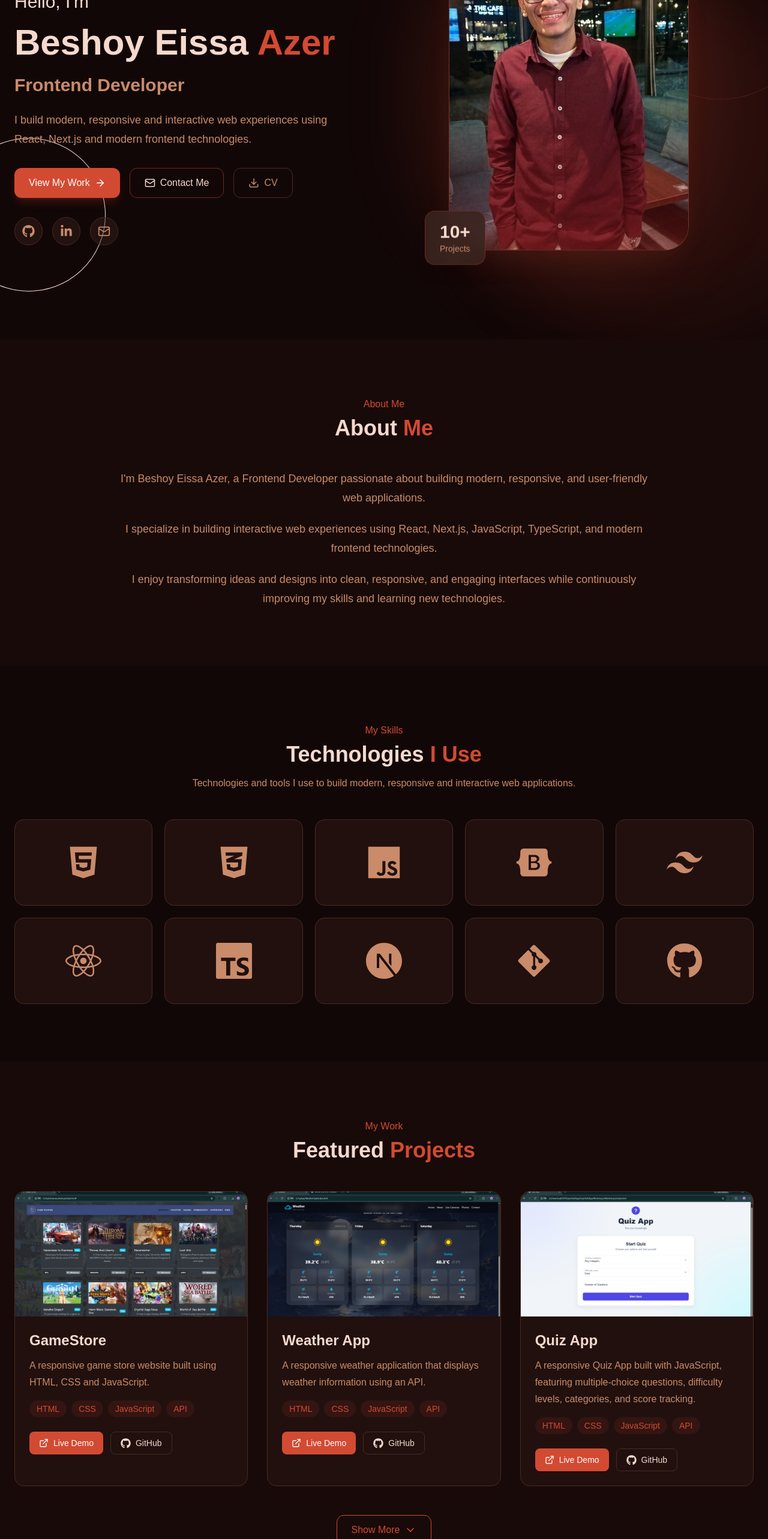
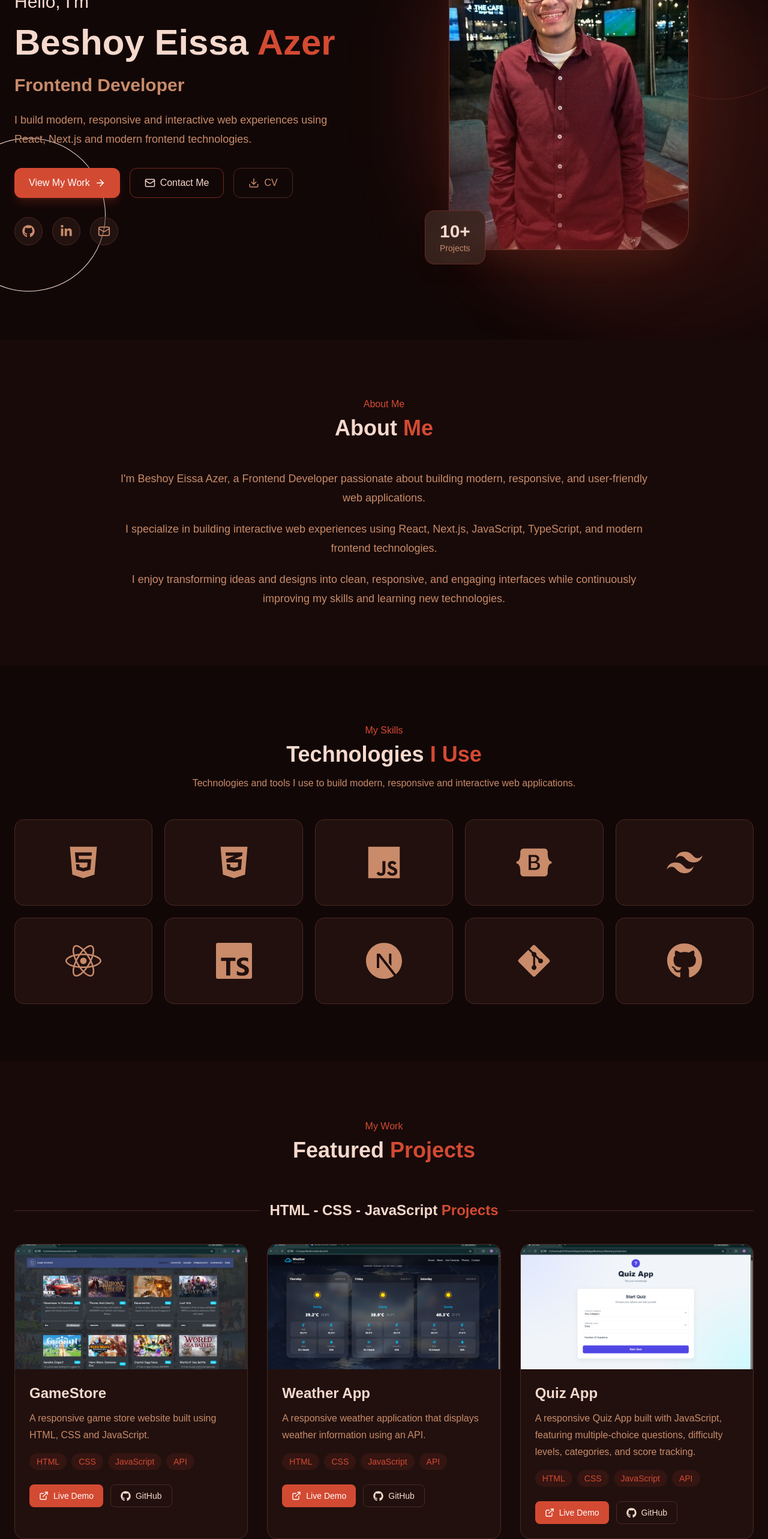
Before and after one commit to EngBeshoo/Beshoy-portfolio, a Next.js app: page / in a window 1280 px wide. Shown: the part 234-2800 px from the top of the page at 60% size. Built offline with nearby package versions, Linux system fonts and the light colour scheme.

Commit message:
add react and next projects

```diff
--- a/app/globals.css
+++ b/app/globals.css
@@ -1,89 +1,48 @@
 @import "tailwindcss";
 
 :root {
-  /* ========================================
-     🎨 Main Portfolio Colors
-     ======================================== */
 
-  /* Deep Cherry - Main Dark Red */
   --deep-cherry: #8E1B1B;
-
-  /* Tomato Red - Primary Accent */
   --tomato: #D34A32;
-
-  /* Soft Clay - Secondary Accent */
   --soft-clay: #C98B6A;
-
-  /* Blush Cream - Light Text */
   --cream: #F6D9CD;
-
-  /* Cocoa Line - Dark Brown */
   --cocoa: #3A241F;
 
 
-  /* ========================================
-     🖥️ Background & Text
-     ======================================== */
 
   --background: #120707;
   --foreground: #F6D9CD;
 
 
-  /* ========================================
-     🧩 UI Colors
-     ======================================== */
+  --section: #180A09;
+  --card: #21100E;
+  --muted: #C98B6A;
+  --border: #4A2922;
+  --primary: #D34A32;
+  --secondary: #8E1B1B;
+  --accent: #C98B6A;
+  --light: #F6D9CD;
+  --surface: #3A241F;
 
-  /* Sections */
-  --section: #180A09;
-
-  /* Cards */
-  --card: #21100E;
-
-  /* Secondary / Muted Text */
-  --muted: #C98B6A;
-
-  /* Borders */
-  --border: #4A2922;
-
-
-  /* ========================================
-     🔥 Extra UI Colors
-     ======================================== */
-
-  /* Main buttons / links */
-  --primary: #D34A32;
-
-  /* Hover buttons */
-  --secondary: #8E1B1B;
-
-  /* Highlight */
-  --accent: #C98B6A;
-
-  /* Very light text */
-  --light: #F6D9CD;
-
-  /* Dark surface */
-  --surface: #3A241F;
+  --html-color: #E34F26;
+  --css-color: #1572B6;
+  --javascript-color: #F7DF1E;
+  --bootstrap-color: #7952B3;
+  --tailwind-color: #06B6D4;
+  --react-color: #61DAFB;
+  --typescript-color: #3178C6;
+  --nextjs-color: #FFFFFF;
+  --git-color: #F05032;
+  --github-color: #FFFFFF;
 }
-
-
-/* ========================================
-   🎨 Tailwind Theme
-   ======================================== */
-
 @theme inline {
-  /* Main */
-  --color-background: var(--background);
+ --color-background: var(--background);
   --color-foreground: var(--foreground);
-
-  /* Portfolio Colors */
   --color-deep-cherry: var(--deep-cherry);
   --color-tomato: var(--tomato);
   --color-soft-clay: var(--soft-clay);
   --color-cream: var(--cream);
   --color-cocoa: var(--cocoa);
-
-  /* UI */
   --color-section: var(--section);
   --color-card: var(--card);
   --color-muted: var(--muted);
@@ -95,6 +54,18 @@
   --color-accent: var(--accent);
   --color-light: var(--light);
   --color-surface: var(--surface);
+
+  /* Technology Colors */
+  --color-html: var(--html-color);
+  --color-css: var(--css-color);
+  --color-javascript: var(--javascript-color);
+  --color-bootstrap: var(--bootstrap-color);
+  --color-tailwind: var(--tailwind-color);
+  --color-react: var(--react-color);
+  --color-typescript: var(--typescript-color);
+  --color-nextjs: var(--nextjs-color);
+  --color-git: var(--git-color);
+  --color-github: var(--github-color);
 
   /* Font */
   --font-sans: Arial, Helvetica, sans-serif;
@@ -113,6 +84,60 @@ body {
   background: var(--background);
   color: var(--foreground);
   font-family: Arial, Helvetica, sans-serif;
+}
+
+
+/* ========================================
+   🎨 Skills Icons
+   ======================================== */
+
+/* Default Icon Color */
+.skill-icon {
+  color: var(--soft-clay);
+  transition: all 0.3s ease;
+}
+
+
+/* Technology Specific Colors */
+
+.skill-card:hover .skill-icon.html-icon {
+  color: var(--html-color);
+}
+
+.skill-card:hover .skill-icon.css-icon {
+  color: var(--css-color);
+}
+
+.skill-card:hover .skill-icon.javascript-icon {
+  color: var(--javascript-color);
+}
+
+.skill-card:hover .skill-icon.bootstrap-icon {
+  color: var(--bootstrap-color);
+}
+
+.skill-card:hover .skill-icon.tailwind-icon {
+  color: var(--tailwind-color);
+}
+
+.skill-card:hover .skill-icon.react-icon {
+  color: var(--react-color);
+}
+
+.skill-card:hover .skill-icon.typescript-icon {
+  color: var(--typescript-color);
+}
+
+.skill-card:hover .skill-icon.nextjs-icon {
+  color: var(--nextjs-color);
+}
+
+.skill-card:hover .skill-icon.git-icon {
+  color: var(--git-color);
+}
+
+.skill-card:hover .skill-icon.github-icon {
+  color: var(--github-color);
 }
 
 
--- a/components/Projects.tsx
+++ b/components/Projects.tsx
@@ -6,7 +6,10 @@ import { FaGithub } from "react-icons/fa";
 import { ExternalLink, ChevronDown } from "lucide-react";
 import { useState } from "react";
 
-const projects = [
+
+
+
+const frontendProjects = [
   {
     title: "GameStore",
     description:
@@ -46,36 +49,260 @@ const projects = [
     demo: "https://engbeshoo.github.io/LogInTask3/",
     github: "https://github.com/EngBeshoo/LogInTask3",
   },
+
   {
     title: "Yummy",
     description:
-      "A responsive food website that allows users to explore and discover a variety of meals with detailed information and an interactive user-friendly interface",
-    technologies: ["HTML", "CSS", "JavaScript","API"],
+      "A responsive food website that allows users to explore and discover a variety of meals with detailed information and an interactive user-friendly interface.",
+    technologies: ["HTML", "CSS", "JavaScript", "API"],
     image: "/images/Yummy.png",
     demo: "https://engbeshoo.github.io/BeshoyWorkShop/",
     github: "https://github.com/EngBeshoo/BeshoyWorkShop",
   },
 ];
 
+
+const reactProjects = [
+  {
+    title: "Social App",
+    description:
+      "A modern social media application built with React and , featuring user authentication, posts, profiles, and an interactive social experience.",
+    technologies: ["React", "JSX", "API"],
+    image: "/images/social-app.png",
+    github: "https://github.com/EngBeshoo/Social-app.git",
+  },
+];
+
+
+
+
+type Project = {
+  title: string;
+  description: string;
+  technologies: string[];
+  image: string;
+  demo: string;
+  github: string;
+};
+
+type ProjectCardProps = {
+  project: Project;
+  index: number;
+};
+
+function ProjectCard({ project, index }: ProjectCardProps) {
+  return (
+    <motion.div
+      initial={{
+        opacity: 0,
+        y: 40,
+      }}
+      whileInView={{
+        opacity: 1,
+        y: 0,
+      }}
+      viewport={{
+        once: true,
+        amount: 0.2,
+      }}
+      transition={{
+        duration: 0.5,
+        delay: index * 0.08,
+      }}
+      whileHover={{
+        y: -8,
+      }}
+      className="
+        group
+        overflow-hidden
+        rounded-2xl
+        border
+        border-border
+        bg-card
+        transition-colors
+        duration-300
+        hover:border-primary
+        hover:shadow-xl
+        hover:shadow-primary/10
+      "
+    >
+      {/* Project Image */}
+
+      <div className="relative h-52 overflow-hidden">
+        <Image
+          src={project.image}
+          alt={project.title}
+          fill
+          sizes="(max-width: 768px) 100vw, (max-width: 1024px) 50vw, 33vw"
+          className="
+            object-cover
+            transition
+            duration-500
+            group-hover:scale-105
+          "
+        />
+
+        {/* Overlay */}
+
+        <div
+          className="
+            absolute
+            inset-0
+            bg-black/0
+            transition
+            duration-300
+            group-hover:bg-black/20
+          "
+        />
+      </div>
+
+
+      {/* Project Content */}
+
+      <div className="p-6">
+
+        {/* Title */}
+
+        <h3 className="text-2xl font-bold">
+          {project.title}
+        </h3>
+
+
+        {/* Description */}
+
+        <p className="mt-3 leading-7 text-muted">
+          {project.description}
+        </p>
+
+
+        {/* Technologies */}
+
+        <div className="mt-4 flex flex-wrap gap-2">
+          {project.technologies.map((tech) => (
+            <span
+              key={tech}
+              className="
+                rounded-full
+                bg-primary/10
+                px-3
+                py-1
+                text-sm
+                text-primary
+              "
+            >
+              {tech}
+            </span>
+          ))}
+        </div>
+
+
+        {/* Buttons */}
+
+        <div className="mt-6 flex gap-3">
+
+
+
+
+          {project.demo &&           <a
+            href={project.demo}
+            target="_blank"
+            rel="noopener noreferrer"
+            className="
+              flex
+              items-center
+              gap-2
+              rounded-lg
+              bg-primary
+              px-4
+              py-2
+              text-sm
+              font-medium
+              text-white
+              transition
+              hover:bg-secondary
+            "
+          >
+            <ExternalLink size={16} />
+            Live Demo
+          </a> }
+
+
+          {/* GitHub */}
+
+          <a
+            href={project.github}
+            target="_blank"
+            rel="noopener noreferrer"
+            className="
+              flex
+              items-center
+              gap-2
+              rounded-lg
+              border
+              border-border
+              px-4
+              py-2
+              text-sm
+              font-medium
+              transition
+              hover:border-primary
+              hover:text-primary
+            "
+          >
+            <FaGithub size={17} />
+            GitHub
+          </a>
+
+        </div>
+
+      </div>
+    </motion.div>
+  );
+}
+
+
+// ========================================
+// Projects Component
+// ========================================
+
 export default function Projects() {
+
   const [showMore, setShowMore] = useState(false);
 
+  const visibleFrontendProjects = showMore
+    ? frontendProjects
+    : frontendProjects.slice(0, 3);
 
-  const visibleProjects = showMore
-    ? projects
-    : projects.slice(0, 3);
 
   return (
-    <section id="projects" className="bg-section py-24">
+    <section
+      id="projects"
+      className="bg-section py-24"
+    >
       <div className="mx-auto max-w-7xl px-6">
 
-        {/* Section Title */}
+
+        {/* ========================================
+            Section Title
+        ======================================== */}
+
         <motion.div
-          className="mb-12 text-center"
-          initial={{ opacity: 0, y: 40 }}
-          whileInView={{ opacity: 1, y: 0 }}
-          viewport={{ once: true, amount: 0.3 }}
-          transition={{ duration: 0.6 }}
+          className="mb-16 text-center"
+          initial={{
+            opacity: 0,
+            y: 40,
+          }}
+          whileInView={{
+            opacity: 1,
+            y: 0,
+          }}
+          viewport={{
+            once: true,
+            amount: 0.3,
+          }}
+          transition={{
+            duration: 0.6,
+          }}
         >
           <p className="mb-2 text-primary">
             My Work
@@ -89,118 +316,74 @@ export default function Projects() {
           </h2>
         </motion.div>
 
-        {/* Projects */}
+
+        {/* ========================================
+            HTML / CSS / JavaScript
+        ======================================== */}
+
         <motion.div
-          layout
-          className="grid gap-8 md:grid-cols-2 lg:grid-cols-3"
-        >
-
-          {visibleProjects.map((project, index) => (
-            <motion.div
-              layout
-              key={project.title}
           initial={{
             opacity: 0,
-                y: 40,
+            y: 30,
           }}
-              animate={{
+          whileInView={{
             opacity: 1,
             y: 0,
           }}
-              exit={{
-                opacity: 0,
-                y: 40,
+          viewport={{
+            once: true,
+            amount: 0.2,
           }}
           transition={{
             duration: 0.5,
-                delay: index * 0.08,
           }}
-              whileHover={{
-                y: -8,
-              }}
-              className="group overflow-hidden rounded-2xl border border-border bg-card transition-colors duration-300 hover:border-primary hover:shadow-xl hover:shadow-primary/10"
+          className="mb-10"
         >
+          <div className="flex items-center gap-4">
+            <div className="h-px flex-1 bg-border" />
 
-              {/* Project Image */}
-              <div className="relative h-52 overflow-hidden">
-
-                <Image
-                  src={project.image}
-                  alt={project.title}
-                  fill
-                  sizes="(max-width: 768px) 100vw, (max-width: 1024px) 50vw, 33vw"
-                  className="object-cover transition duration-500 group-hover:scale-105"
-                />
-
-                {/* Overlay */}
-                <div className="absolute inset-0 bg-black/0 transition duration-300 group-hover:bg-black/20" />
-
-              </div>
-
-              {/* Project Content */}
-              <div className="p-6">
-
-                <h3 className="text-2xl font-bold">
-                  {project.title}
+            <h3 className="whitespace-nowrap text-2xl font-bold">
+              HTML - CSS - JavaScript{" "}
+              <span className="text-primary">
+                Projects
+              </span>
             </h3>
 
-                <p className="mt-3 leading-7 text-muted">
-                  {project.description}
-                </p>
-
-                {/* Technologies */}
-                <div className="mt-4 flex flex-wrap gap-2">
-
-                  {project.technologies.map((tech) => (
-                    <span
-                      key={tech}
-                      className="rounded-full bg-primary/10 px-3 py-1 text-sm text-primary"
-                    >
-                      {tech}
-                    </span>
-                  ))}
-
+            <div className="h-px flex-1 bg-border" />
           </div>
-
-                {/* Buttons */}
-                <div className="mt-6 flex gap-3">
-
-                  {/* Live Demo */}
-                  <a
-                    href={project.demo}
-                    target="_blank"
-                    rel="noopener noreferrer"
-                    className="flex items-center gap-2 rounded-lg bg-primary px-4 py-2 text-sm font-medium text-white transition hover:bg-secondary"
-                  >
-                    <ExternalLink size={16} />
-                    Live Demo
-                  </a>
-
-                  {/* GitHub */}
-                  <a
-                    href={project.github}
-                    target="_blank"
-                    rel="noopener noreferrer"
-                    className="flex items-center gap-2 rounded-lg border border-border px-4 py-2 text-sm font-medium transition hover:border-primary hover:text-primary"
-                  >
-                    <FaGithub size={17} />
-                    GitHub
-                  </a>
-
-                </div>
-
-              </div>
-
-            </motion.div>
-          ))}
-
         </motion.div>
 
+
+        {/* Frontend Projects */}
+
+        <motion.div
+          layout
+          className="
+            grid
+            gap-8
+            md:grid-cols-2
+            lg:grid-cols-3
+          "
+        >
+          {visibleFrontendProjects.map((project, index) => (
+            <ProjectCard
+              key={project.title}
+              project={project}
+              index={index}
+            />
+          ))}
+        </motion.div>
+
+
         {/* Show More / Show Less */}
-        {projects.length > 3 && (
+
+        {frontendProjects.length > 3 && (
           <motion.div
             className="mt-12 flex justify-center"
-            initial={{ opacity: 0, y: 20 }}
+            initial={{
+              opacity: 0,
+              y: 20,
+            }}
             whileInView={{
               opacity: 1,
               y: 0,
@@ -209,25 +392,97 @@ export default function Projects() {
               once: true,
             }}
           >
-
             <button
               onClick={() => setShowMore(!showMore)}
-              className="group flex items-center gap-2 rounded-xl border border-primary px-6 py-3 font-medium text-primary transition duration-300 hover:bg-primary hover:text-white"
+              className="
+                group
+                flex
+                items-center
+                gap-2
+                rounded-xl
+                border
+                border-primary
+                px-6
+                py-3
+                font-medium
+                text-primary
+                transition
+                duration-300
+                hover:bg-primary
+                hover:text-white
+              "
             >
-
               {showMore ? "Show Less" : "Show More"}
 
               <ChevronDown
                 size={20}
-                className={`transition-transform duration-300 ${
-                  showMore ? "rotate-180" : ""
-                }`}
+                className={`
+                  transition-transform
+                  duration-300
+                  ${showMore ? "rotate-180" : ""}
+                `}
               />
-
             </button>
-
           </motion.div>
         )}
+
+
+        {/* ========================================
+            React / Next.js
+        ======================================== */}
+
+        <motion.div
+          initial={{
+            opacity: 0,
+            y: 30,
+          }}
+          whileInView={{
+            opacity: 1,
+            y: 0,
+          }}
+          viewport={{
+            once: true,
+            amount: 0.2,
+          }}
+          transition={{
+            duration: 0.5,
+          }}
+          className="mb-10 mt-24"
+        >
+          <div className="flex items-center gap-4">
+            <div className="h-px flex-1 bg-border" />
+
+            <h3 className="whitespace-nowrap text-2xl font-bold">
+              React - Next.js{" "}
+              <span className="text-primary">
+                Projects
+              </span>
+            </h3>
+
+            <div className="h-px flex-1 bg-border" />
+          </div>
+        </motion.div>
+
+
+        {/* React Projects */}
+
+        <motion.div
+          layout
+          className="
+            grid
+            gap-8
+            md:grid-cols-2
+            lg:grid-cols-3
+          "
+        >
+          {reactProjects.map((project, index) => (
+            <ProjectCard
+              key={project.title}
+              project={project}
+              index={index}
+            />
+          ))}
+        </motion.div>
 
       </div>
     </section>
```
Also changed, not shown: components/Skills.tsx (+44 -11 lines), public/images/social-app.png (added). Lines whose indentation alone changed are shown as unchanged.
